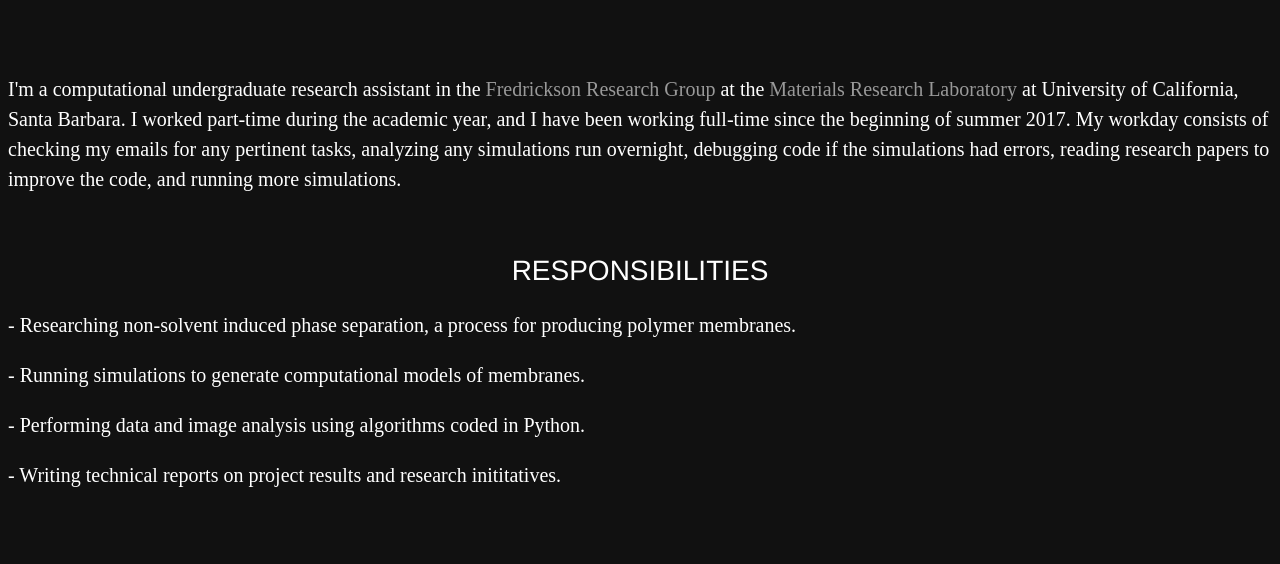
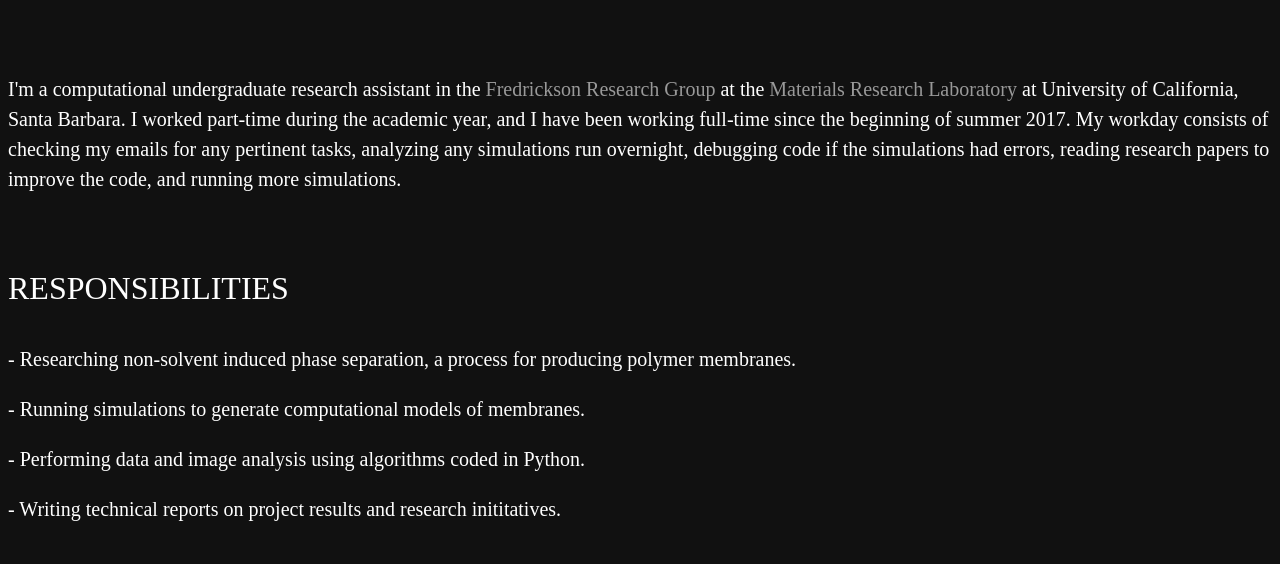
Before and after one commit to 1996leejoshua/1996leejoshua.github.io, a Jekyll site: the page built from resume/index.html, in a window 1280 px wide. Shown: the part 784-1348 px from the top of the page. Built offline with Jekyll 4.4.1, drawn with Linux system fonts in a browser that asks for light colours; grey boxes are pictures that could not be loaded.

Commit message:
Update index.html

```diff
--- a/resume/index.html
+++ b/resume/index.html
@@ -13,7 +13,7 @@ title: Resume
 	<br><br><br>
 	<p> I'm a computational undergraduate research assistant in the <a href="http://www.mrl.ucsb.edu/~fredrickson/" target="blank">Fredrickson Research Group</a> at the <a href="https://www.mrl.ucsb.edu/" target="blank">Materials Research Laboratory</a> at University of California, Santa Barbara. I worked part-time during the academic year, and I have been working full-time since the beginning of summer 2017. My workday consists of checking my emails for any pertinent tasks, analyzing any simulations run overnight, debugging code if the simulations had errors, reading research papers to improve the code, and running more simulations.</p>
 	<br>
-	<h2>RESPONSIBILITIES</h2>
+	<p style="font-size:2em">RESPONSIBILITIES</p>
 	<p>- Researching non-solvent induced phase separation, a process for producing polymer membranes.</p>
 	<p>- Running simulations to generate computational models of membranes.</p>
 	<p>- Performing data and image analysis using algorithms coded in Python.</p>
@@ -34,7 +34,7 @@ title: Resume
 		<br><br><br>
 		<p>I worked at <a href="http://kyotosb.com/" target="blank">Kyoto Japanese Restaurant</a> in Santa Barbara, California as a server from June 2016 - September 2016 and April 2017 - June 2017. I worked all front-of-house operations: seating, waiting, serving, register, and clean-up. I also assisted in some back-of-house operations: plating side dishes, preparing sauces, and stocking alcohol at closing. I worked 3 to 4 days a week during summer 2016 and 1 to 2 days a week during the school year.</p>
 		<br>
-		<h2>RESPONSIBILITIES</h2>
+		<p style="font-size:2em">RESPONSIBILITIES</p>
 		<p>- Performed all front-of-house operations and assisted in back-of-house operations.</p>
 		<p>- Fostered communication between servers, chefs, managers, and customers.</p>
 		<p>- Managed groups of customers as large as 30 people.</p>
@@ -54,7 +54,7 @@ title: Resume
 		<br><br><br>
 		<p>I worked as an assistant analytical chemist at <a href="http://adamsonlab.com/" target="blank">Adamson Analytical Laboratories Inc.</a> in Corona, Califoria. My workday consisted of sample preparations, product testing, and data management. I worked 3 hours a day, 3 times a week on the analytical chemistry team. I took a variety of lab safety and Good Manufacturing Practices (GMP) tests to be qualified to work in the laboratory.</p>
 		<br>
-		<h2>RESPONSIBILITIES</h2>
+		<p style="font-size:2em">RESPONSIBILITIES</p>
 		<p>- Performed a variety of analytical tests on consumer products with a focus on sunscreens and lotions.</p>
 		<p>- Managed experimental data in Microsoft Excel and compiled physical copies in scientific notebooks.</p>
 		<p>- Prepared samples for a senior analytical chemist.</p>
@@ -74,7 +74,7 @@ title: Resume
 		<br><br><br>
 		<p>I volunteered as an assistant teacher at <a href="http://joycenter.com/" target="blank">Joy Center for the Disabled</a> in Fullerton, California. I worked with a variety of students with disabilities for 6 hours every Saturday from June 2014 - March 2015. The typical day consisted of crafts, exercise, lunch, and music with the students. We even took trips with our students to places like the beach and movie theater.</p>
 		<br>
-		<h2>RESPONSIBILITIES</h2>
+		<p style="font-size:2em">RESPONSIBILITIES</p>
 		<p>- Cared for students possessing a variety of physical and mental disabilities.</p>
 		<p>- Provided emotional and physical support throughout the day's activities.</p>
 		<p>- Fostered communication between students to encourage social interactions.</p>
@@ -95,20 +95,20 @@ title: Resume
 		<br><br><br>
 		<p>I'm currently an undergraduate student entering my third year at University of California, Santa Barbara. I am majoring in chemical engineering and I expect to graduate in June 2019. I'm an active member of the American Institute of Chemical Engineers (AIChE) and of the Korean-American Campus Missions (KCM).</p>
 		<br>
-		<h2>SKILLS</h2>
+		<p style="font-size:2em">SKILLS</p>
 		<br>
-		<p><em>Advanced Skill Level</em></p>
+		<p style="font-size:1.5em"><em>Advanced Skill Level</em></p>
 		<p>- Microsoft Suite</p>
 		<p>- Python</p>
 		<p>- Linux</p>
 		<p>- Technical Writing</p>
 		<br>
-		<p><em>Intermediate Skill Level</em></p>
+		<p style="font-size:1.5em"><em>Intermediate Skill Level</em></p>
 		<p>- HTML</p>
 		<p>- CSS</p>
 		<p>- Matlab</p>
 		<br>
-		<p><em>Basic Skill Level</em></p>
+		<p style="font-size:1.5em"><em>Basic Skill Level</em></p>
 		<p>- Bash</p>
 		<p>- C++</p>
 		<br>
```
